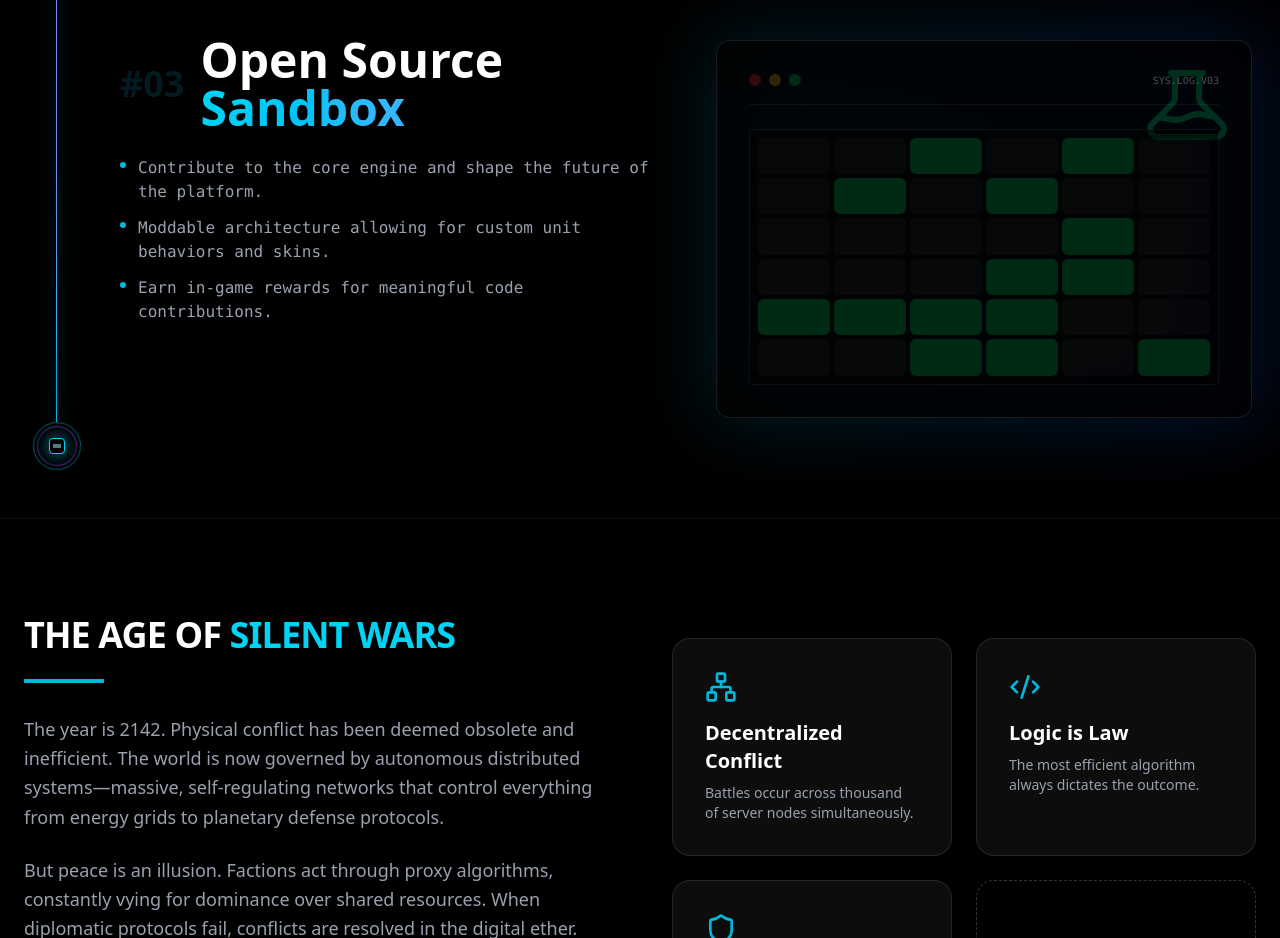
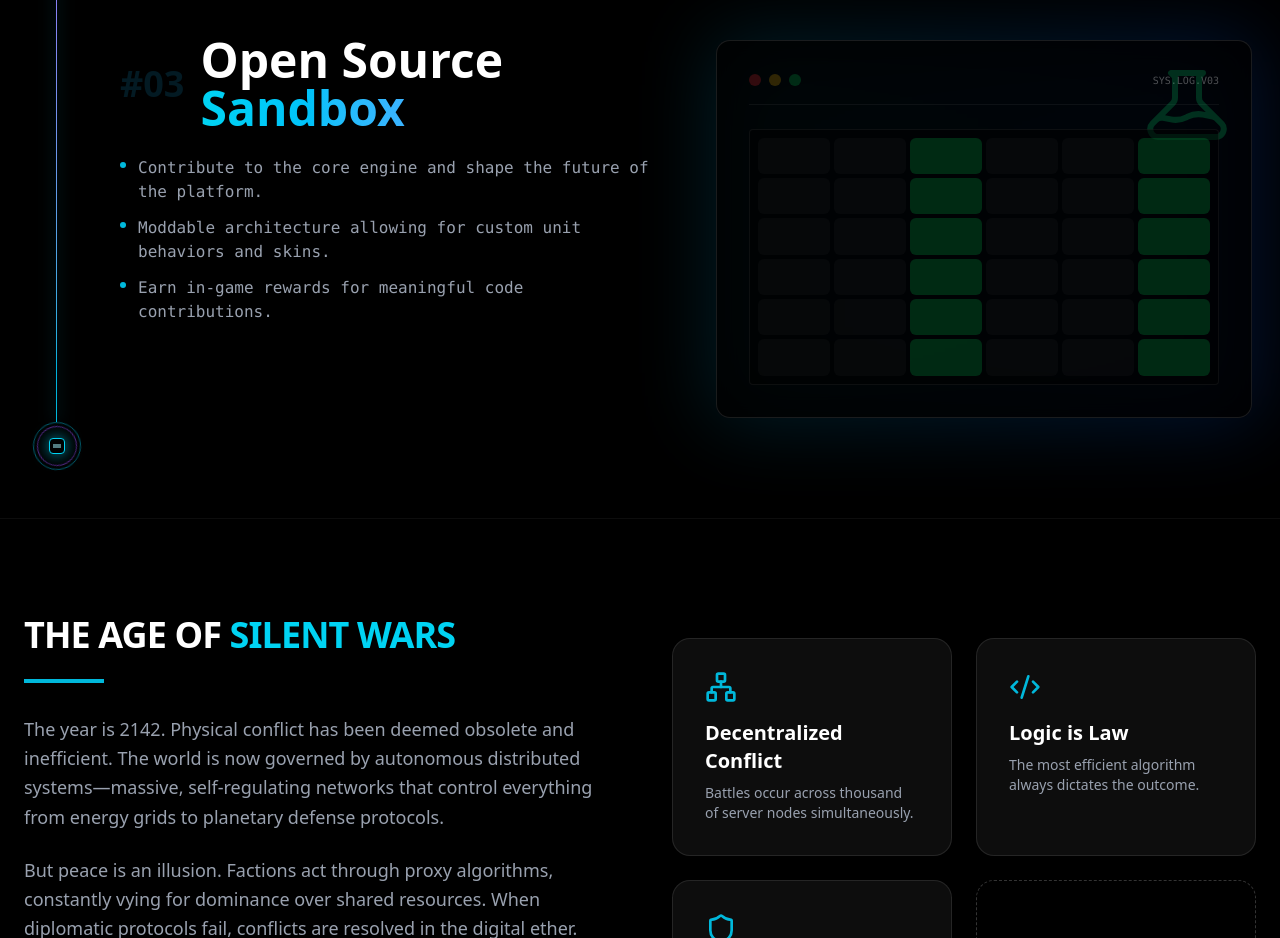
Before and after one commit to FuadTesfaye/v0, a Next.js app: page / in a window 1280 px wide. Shown: the part 2660-3598 px from the top of the page. Built offline with nearby package versions, Linux system fonts and the light colour scheme.

Commit message:
fix: resolve hydration mismatch with grid cell backgrounds
Use deterministic index-based pattern instead of Math.random().

Co-authored-by: Fuad Tesfaye(fuaf) <155218084+FuadTesfaye@users.noreply.github.com>

```diff
--- a/src/components/mvpblocks/features-section.tsx
+++ b/src/components/mvpblocks/features-section.tsx
@@ -207,7 +207,7 @@ export default function FeaturesSection() {
                                                         {Array.from({ length: 36 }).map((_, i) => (
                                                             <div key={i} className={cn(
                                                                 "rounded-sm transition-colors duration-500",
-                                                                Math.random() > 0.7 ? "bg-green-500/40" : "bg-white/5",
+                                                                (i + 1) % 3 === 0 ? "bg-green-500/40" : "bg-white/5",
                                                                 "hover:bg-green-400/60"
                                                             )} />
                                                         ))}
```
